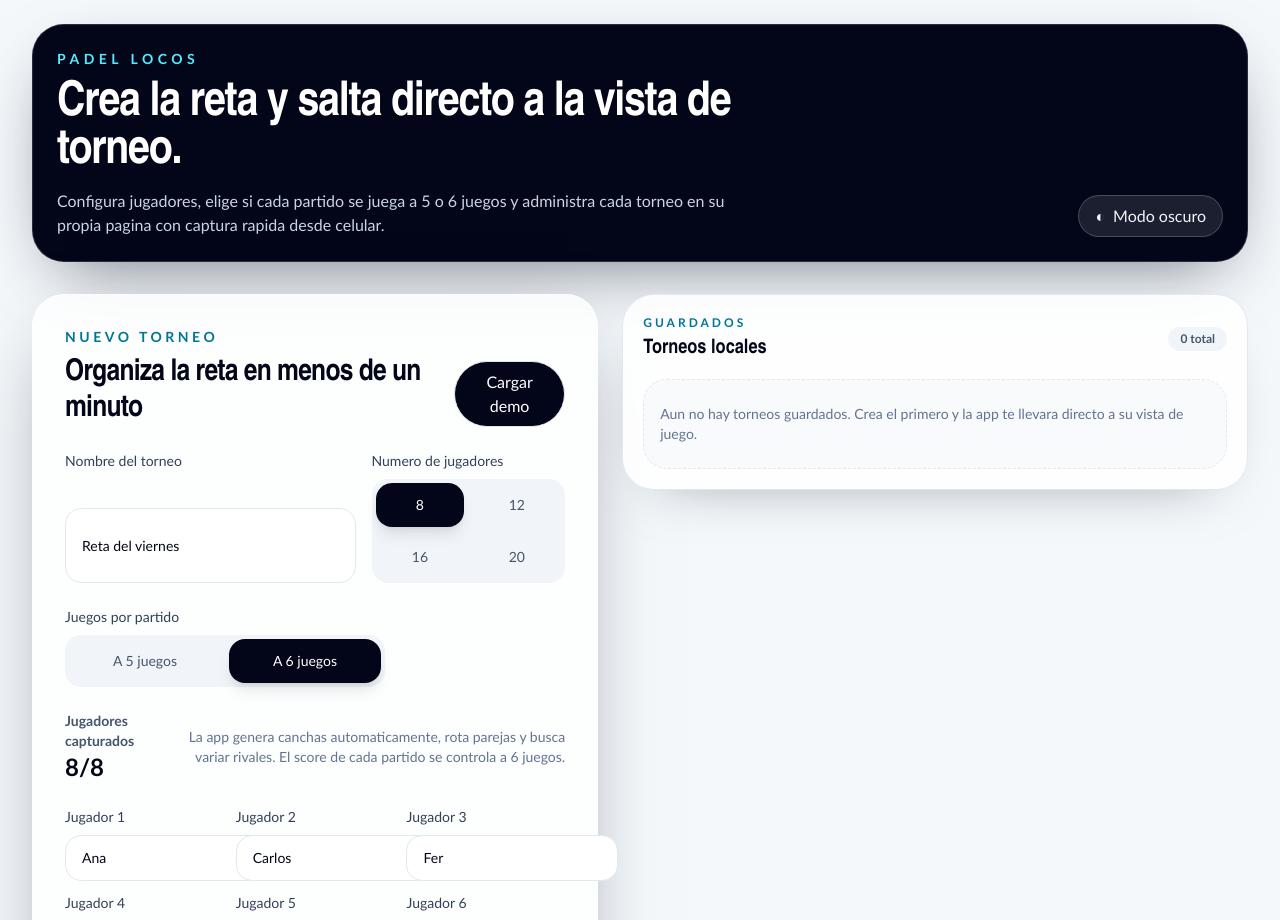
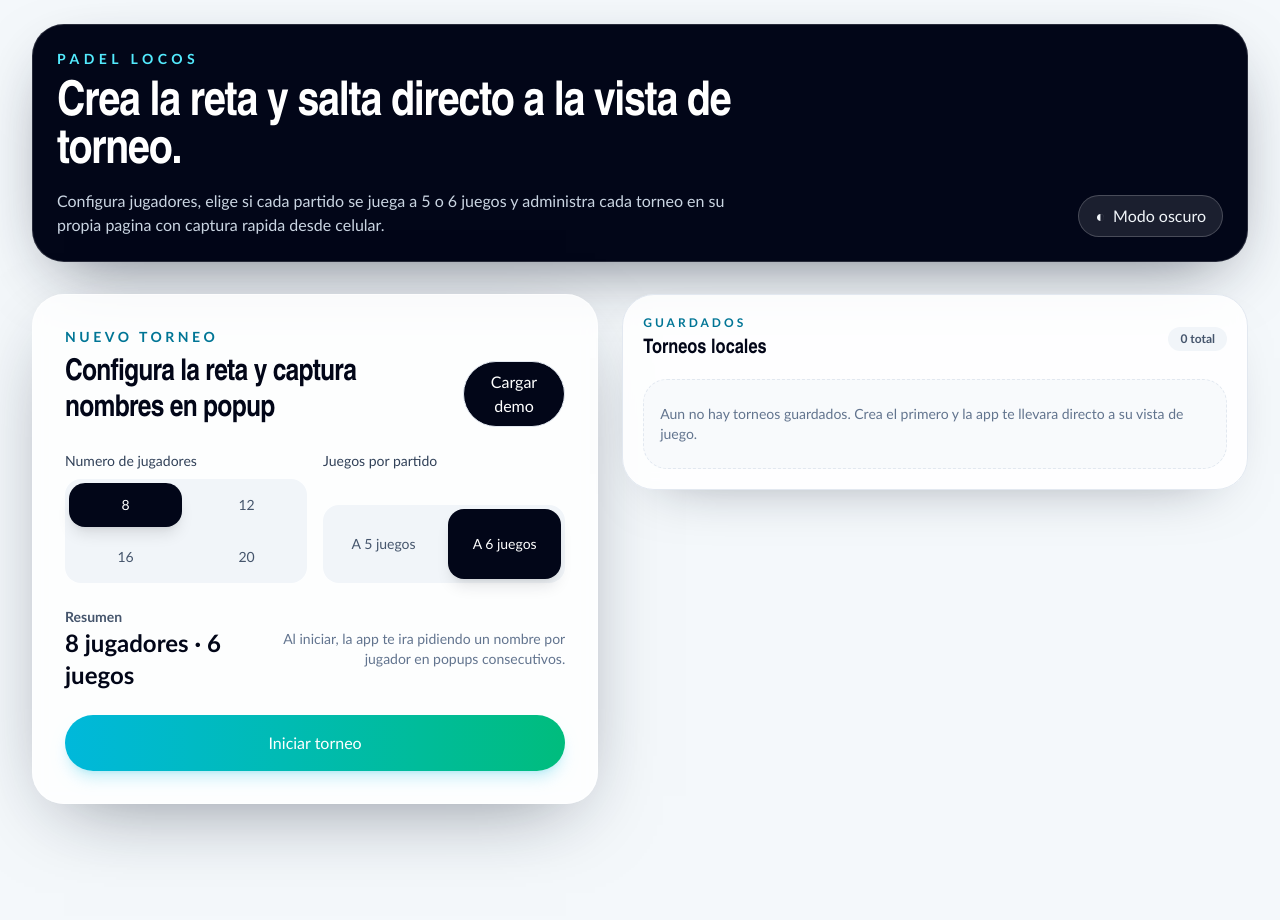
Before and after one commit to flowventas/retaspadel, a Next.js app: page / in a window 1280 px wide. Shown: the top 920 px of the page. After the commit the page ends 828 px from the top, so only its background shows below. Built offline with nearby package versions, Linux system fonts and the light colour scheme.

Commit message:
Cambiar captura de jugadores a popups secuenciales

```diff
--- a/components/new-tournament-form.tsx
+++ b/components/new-tournament-form.tsx
@@ -16,95 +16,109 @@ type NewTournamentFormProps = {
 const PLAYER_OPTIONS: TournamentFormat[] = [8, 12, 16, 20];
 const GAME_OPTIONS: GamesPerMatch[] = [5, 6];
 
+function buildTournamentName(format: TournamentFormat, gamesPerMatch: GamesPerMatch) {
+  return `Reta ${format} jugadores · a ${gamesPerMatch} juegos`;
+}
+
 export function NewTournamentForm({ onCreate }: NewTournamentFormProps) {
   const [format, setFormat] = useState<TournamentFormat>(8);
   const [gamesPerMatch, setGamesPerMatch] = useState<GamesPerMatch>(6);
-  const [name, setName] = useState("Reta del viernes");
-  const [names, setNames] = useState<string[]>(sampleNames(8));
+  const [isModalOpen, setIsModalOpen] = useState(false);
+  const [names, setNames] = useState<string[]>([]);
+  const [currentIndex, setCurrentIndex] = useState(0);
+  const [draftName, setDraftName] = useState("");
   const [error, setError] = useState("");
 
-  const filledPlayers = useMemo(
-    () => names.map((value) => value.trim()).filter(Boolean).length,
-    [names],
-  );
+  const progress = useMemo(() => `${Math.min(currentIndex + 1, format)}/${format}`, [currentIndex, format]);
 
-  function handleNameChange(index: number, value: string) {
-    setNames((current) => current.map((item, cursor) => (cursor === index ? value : item)));
+  function openPlayerModal() {
+    setNames(Array.from({ length: format }, () => ""));
+    setCurrentIndex(0);
+    setDraftName("");
+    setError("");
+    setIsModalOpen(true);
+  }
+
+  function closePlayerModal() {
+    setIsModalOpen(false);
+    setCurrentIndex(0);
+    setDraftName("");
+    setError("");
   }
 
   function handleFormatChange(nextFormat: TournamentFormat) {
     setFormat(nextFormat);
-    setNames((current) =>
-      Array.from({ length: nextFormat }, (_, index) => current[index] ?? sampleNames(nextFormat)[index] ?? ""),
-    );
     setError("");
   }
 
-  function handleSample() {
-    setNames(sampleNames(format));
-    setName(`Demo ${format} jugadores`);
-    setError("");
-  }
+  function handleNextPlayer() {
+    const trimmedName = draftName.trim();
+    const currentNames = [...names];
+    const duplicate = currentNames.some(
+      (item, index) => index !== currentIndex && item.trim().toLowerCase() === trimmedName.toLowerCase(),
+    );
 
-  function handleSubmit(event: React.FormEvent<HTMLFormElement>) {
-    event.preventDefault();
-
-    const trimmedNames = names.map((player) => player.trim());
-    const uniqueNames = new Set(trimmedNames.filter(Boolean).map((player) => player.toLowerCase()));
-
-    if (!name.trim()) {
-      setError("Ponle un nombre al torneo.");
+    if (!trimmedName) {
+      setError("Escribe un nombre antes de continuar.");
       return;
     }
 
-    if (trimmedNames.some((player) => !player)) {
-      setError("Completa todos los nombres antes de generar el torneo.");
+    if (duplicate) {
+      setError("Ese nombre ya fue capturado. Usa uno distinto.");
       return;
     }
 
-    if (uniqueNames.size !== trimmedNames.length) {
-      setError("Los nombres de jugadores deben ser unicos.");
+    currentNames[currentIndex] = trimmedName;
+    setNames(currentNames);
+    setError("");
+
+    if (currentIndex === format - 1) {
+      onCreate({
+        name: buildTournamentName(format, gamesPerMatch),
+        format,
+        gamesPerMatch,
+        names: currentNames,
+      });
+      closePlayerModal();
       return;
     }
 
-    setError("");
-    onCreate({ name: name.trim(), format, gamesPerMatch, names: trimmedNames });
+    const nextIndex = currentIndex + 1;
+    setCurrentIndex(nextIndex);
+    setDraftName(currentNames[nextIndex] ?? "");
+  }
+
+  function handleUseDemo() {
+    onCreate({
+      name: buildTournamentName(format, gamesPerMatch),
+      format,
+      gamesPerMatch,
+      names: sampleNames(format),
+    });
   }
 
   return (
-    <form
-      onSubmit={handleSubmit}
-      className="grid gap-6 rounded-[2rem] border border-white/55 bg-white/80 p-6 shadow-[0_24px_80px_-32px_rgba(15,23,42,0.55)] backdrop-blur md:p-8"
-    >
+    <>
+      <section className="grid gap-6 rounded-[2rem] border border-white/55 bg-white/80 p-6 shadow-[0_24px_80px_-32px_rgba(15,23,42,0.55)] backdrop-blur md:p-8">
         <div className="flex flex-col gap-3 md:flex-row md:items-end md:justify-between">
           <div>
             <p className="text-sm font-semibold uppercase tracking-[0.25em] text-cyan-700">
               Nuevo torneo
             </p>
             <h2 className="mt-2 text-3xl font-black tracking-tight text-slate-950">
-            Organiza la reta en menos de un minuto
+              Configura la reta y captura nombres en popup
             </h2>
           </div>
           <button
             type="button"
-          onClick={handleSample}
+            onClick={handleUseDemo}
             className="rounded-full border border-slate-200 bg-slate-950 px-4 py-2 text-sm font-semibold text-white transition hover:bg-slate-800"
           >
             Cargar demo
           </button>
         </div>
 
-      <div className="grid gap-4 md:grid-cols-[1.2fr_0.8fr]">
-        <label className="grid gap-2 text-sm font-medium text-slate-700">
-          Nombre del torneo
-          <input
-            value={name}
-            onChange={(event) => setName(event.target.value)}
-            className="rounded-2xl border border-slate-200 bg-white px-4 py-3 text-base text-slate-950 outline-none ring-0 transition placeholder:text-slate-400 focus:border-cyan-500"
-            placeholder="Reta del jueves"
-          />
-        </label>
-
+        <div className="grid gap-4 md:grid-cols-2">
           <label className="grid gap-2 text-sm font-medium text-slate-700">
             Numero de jugadores
             <div className="grid grid-cols-2 gap-2 rounded-2xl bg-slate-100 p-1">
@@ -124,11 +138,10 @@ export function NewTournamentForm({ onCreate }: NewTournamentFormProps) {
               ))}
             </div>
           </label>
-      </div>
 
           <label className="grid gap-2 text-sm font-medium text-slate-700">
             Juegos por partido
-        <div className="grid grid-cols-2 gap-2 rounded-2xl bg-slate-100 p-1 sm:max-w-xs">
+            <div className="grid grid-cols-2 gap-2 rounded-2xl bg-slate-100 p-1">
               {GAME_OPTIONS.map((option) => (
                 <button
                   key={option}
@@ -145,46 +158,86 @@ export function NewTournamentForm({ onCreate }: NewTournamentFormProps) {
               ))}
             </div>
           </label>
+        </div>
 
         <div className="flex items-center justify-between gap-4">
           <div>
-          <p className="text-sm font-semibold text-slate-600">Jugadores capturados</p>
+            <p className="text-sm font-semibold text-slate-600">Resumen</p>
             <p className="text-2xl font-black text-slate-950">
-            {filledPlayers}/{format}
+              {format} jugadores · {gamesPerMatch} juegos
             </p>
           </div>
           <p className="max-w-sm text-right text-sm text-slate-500">
-          La app genera canchas automaticamente, rota parejas y busca variar rivales. El score de
-          cada partido se controla a {gamesPerMatch} juegos.
+            Al iniciar, la app te ira pidiendo un nombre por jugador en popups consecutivos.
           </p>
         </div>
 
-      <div className="grid gap-3 sm:grid-cols-2 xl:grid-cols-3">
-        {Array.from({ length: format }, (_, index) => (
-          <label key={index} className="grid gap-2 text-sm font-medium text-slate-700">
-            Jugador {index + 1}
+        <button
+          type="button"
+          onClick={openPlayerModal}
+          className="inline-flex items-center justify-center rounded-full bg-linear-to-r from-cyan-500 to-emerald-500 px-6 py-4 text-base font-extrabold text-white shadow-lg shadow-cyan-500/20 transition hover:scale-[1.01]"
+        >
+          Iniciar torneo
+        </button>
+      </section>
+
+      {isModalOpen ? (
+        <div className="fixed inset-0 z-50 grid place-items-center bg-slate-950/55 px-4">
+          <div className="w-full max-w-md rounded-[2rem] border border-white/10 bg-white p-6 shadow-[0_24px_80px_-32px_rgba(15,23,42,0.65)]">
+            <div className="flex items-center justify-between gap-3">
+              <div>
+                <p className="text-sm font-bold uppercase tracking-[0.25em] text-cyan-700">
+                  Jugador {currentIndex + 1}
+                </p>
+                <h3 className="mt-2 text-3xl font-black text-slate-950">Captura el nombre</h3>
+              </div>
+              <span className="rounded-full bg-slate-100 px-3 py-1 text-sm font-bold text-slate-600">
+                {progress}
+              </span>
+            </div>
+
+            <label className="mt-6 grid gap-2 text-sm font-medium text-slate-700">
+              Nombre del jugador
               <input
-              value={names[index] ?? ""}
-              onChange={(event) => handleNameChange(index, event.target.value)}
-              className="rounded-2xl border border-slate-200 bg-white px-4 py-3 text-base text-slate-950 outline-none transition placeholder:text-slate-400 focus:border-cyan-500"
-              placeholder={`Nombre ${index + 1}`}
+                value={draftName}
+                onChange={(event) => setDraftName(event.target.value)}
+                autoFocus
+                onKeyDown={(event) => {
+                  if (event.key === "Enter") {
+                    event.preventDefault();
+                    handleNextPlayer();
+                  }
+                }}
+                className="rounded-2xl border border-slate-200 bg-white px-4 py-4 text-lg text-slate-950 outline-none transition placeholder:text-slate-400 focus:border-cyan-500"
+                placeholder={`Jugador ${currentIndex + 1}`}
               />
             </label>
-        ))}
-      </div>
 
             {error ? (
-        <div className="rounded-2xl border border-rose-200 bg-rose-50 px-4 py-3 text-sm font-medium text-rose-700">
+              <div className="mt-4 rounded-2xl border border-rose-200 bg-rose-50 px-4 py-3 text-sm font-medium text-rose-700">
                 {error}
               </div>
             ) : null}
 
+            <div className="mt-6 flex items-center justify-between gap-3">
               <button
-        type="submit"
-        className="inline-flex items-center justify-center rounded-full bg-linear-to-r from-cyan-500 to-emerald-500 px-6 py-4 text-base font-extrabold text-white shadow-lg shadow-cyan-500/20 transition hover:scale-[1.01]"
+                type="button"
+                onClick={closePlayerModal}
+                className="rounded-full border border-slate-200 px-4 py-3 text-sm font-bold text-slate-700 transition hover:border-slate-300"
               >
-        Generar torneo
+                Cancelar
               </button>
-    </form>
+              <button
+                type="button"
+                onClick={handleNextPlayer}
+                className="rounded-full bg-slate-950 px-5 py-3 text-sm font-bold text-white transition hover:bg-slate-800"
+              >
+                {currentIndex === format - 1 ? "Generar torneo" : "Siguiente jugador"}
+              </button>
+            </div>
+          </div>
+        </div>
+      ) : null}
+    </>
   );
 }
```
Lines whose indentation alone changed are shown as unchanged.
